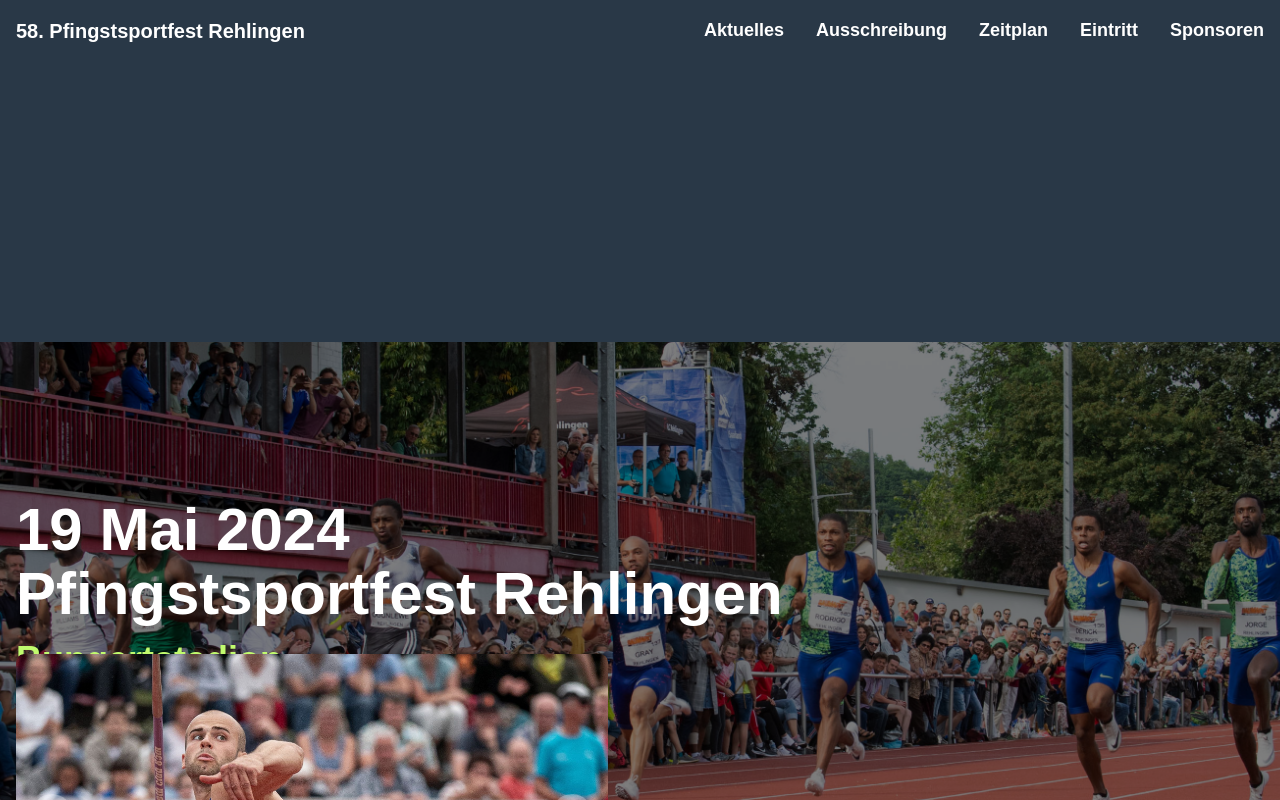
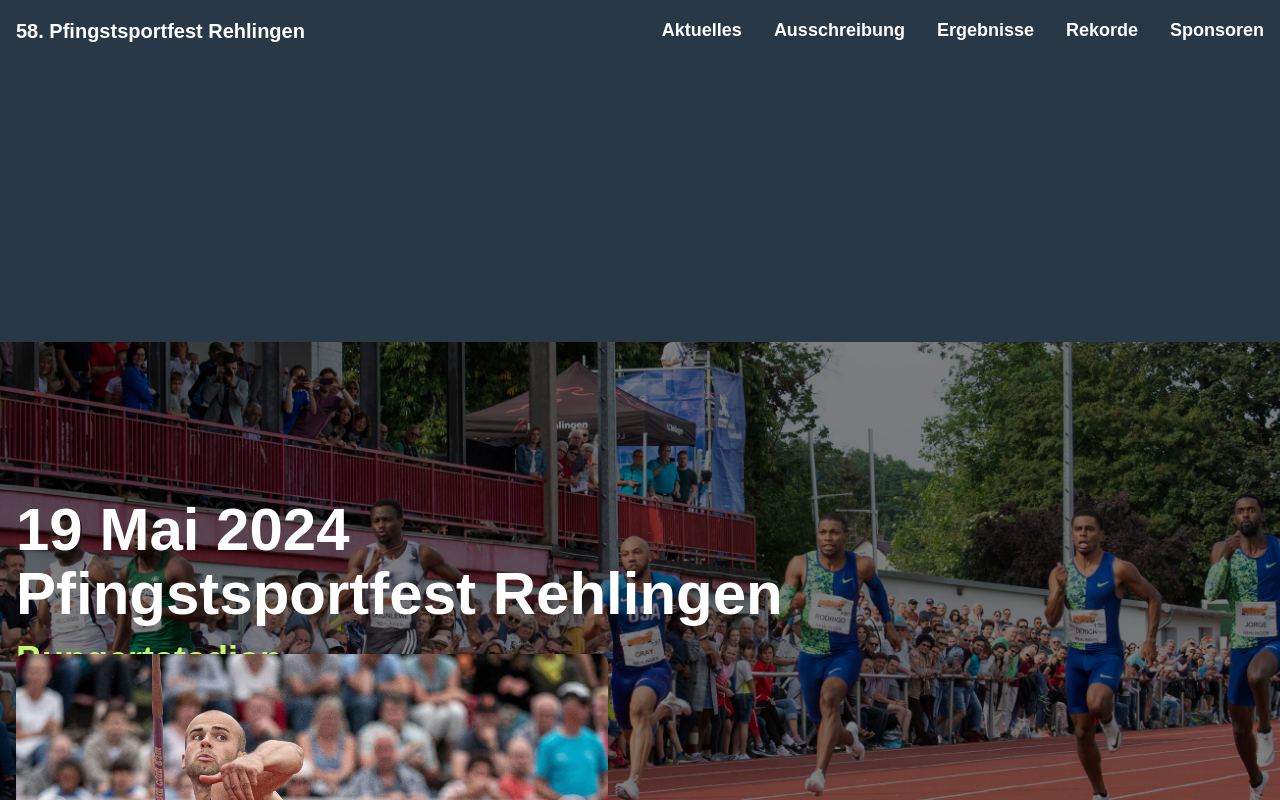
Before and after one commit to lcrehlingen/pfingstsportfest.de, a Next.js app: page / in a window 1280 px wide. Built offline with nearby package versions, Linux system fonts and the light colour scheme; a web font is replaced by a local one.

Commit message:
update navbar links

```diff
--- a/src/components/Navbar.tsx
+++ b/src/components/Navbar.tsx
@@ -9,8 +9,8 @@ export default function Navbar() {
   const links = [
     { name: "Aktuelles", href: "/news" },
     { name: "Ausschreibung", href: "/ausschreibung" },
-    { name: "Zeitplan", href: "/zeitplan" },
-    { name: "Eintritt", href: "/eintritt" },
+    { name: "Ergebnisse", href: "/ergebnisse" },
+    { name: "Rekorde", href: "/rekorde" },
   ];
   const [opened, setOpened] = useState(false);
   const pathname = usePathname();
```
